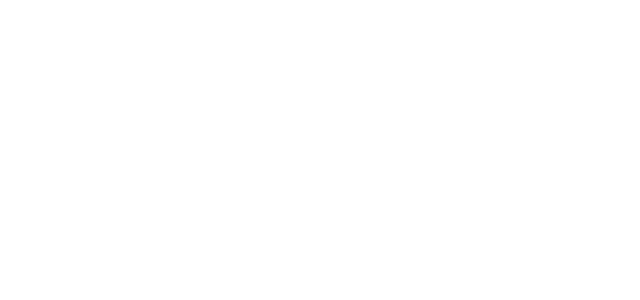
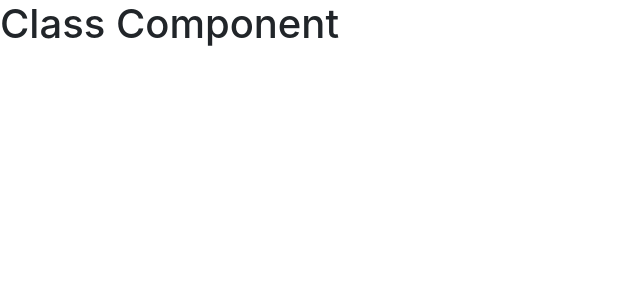
Before and after one commit to virendrapatelDJ/React-Questions-, a React (Create React App) app: page / in a window 1280 px wide. Shown: the top 300 px of the page, without its empty margins (0-640 px from the left). Built offline with nearby package versions, Linux system fonts and the light colour scheme.

Commit message:
1 file modified, 1 added

```diff
--- a/src/App.js
+++ b/src/App.js
@@ -7,6 +7,7 @@
 import { SearchingEmployee } from './optimize/SearchingEmployee';
 import { ReducerExample } from './hooks/ReducerExample';
 import { ReduceRenders } from './hooks/ReduceRenders';
+import { ClassComponent } from './ClassComponent';
 
 export default function App(props) {
   return (
@@ -19,6 +20,7 @@
       {/* <SearchingEmployee /> */}
       {/* <ReducerExample /> */}
       {/* <ReduceRenders /> */}
+      <ClassComponent />
     </div>
   );
 }
--- /dev/null
+++ b/src/ClassComponent.jsx
@@ -0,0 +1,12 @@
+import React from 'react';
+
+export class ClassComponent extends React.Component {
+  constructor(props) {
+    super(props);
+    console.log(props);
+  }
+
+  render() {
+    return <h1>Class Component</h1>;
+  }
+}
```
